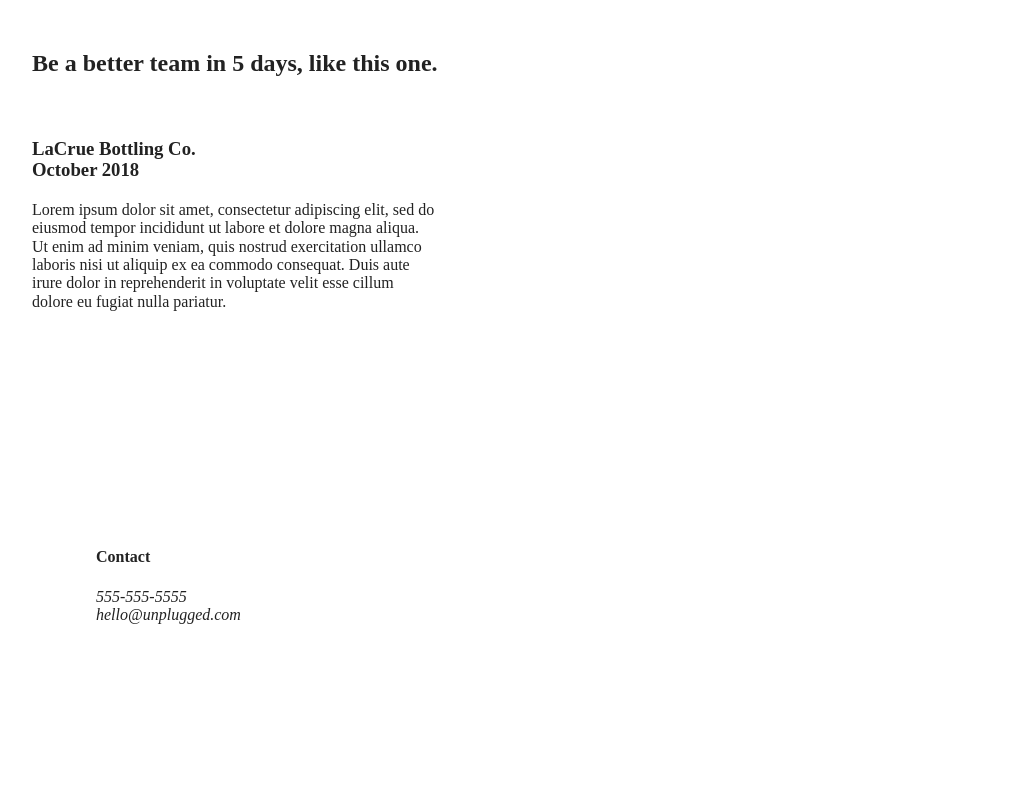
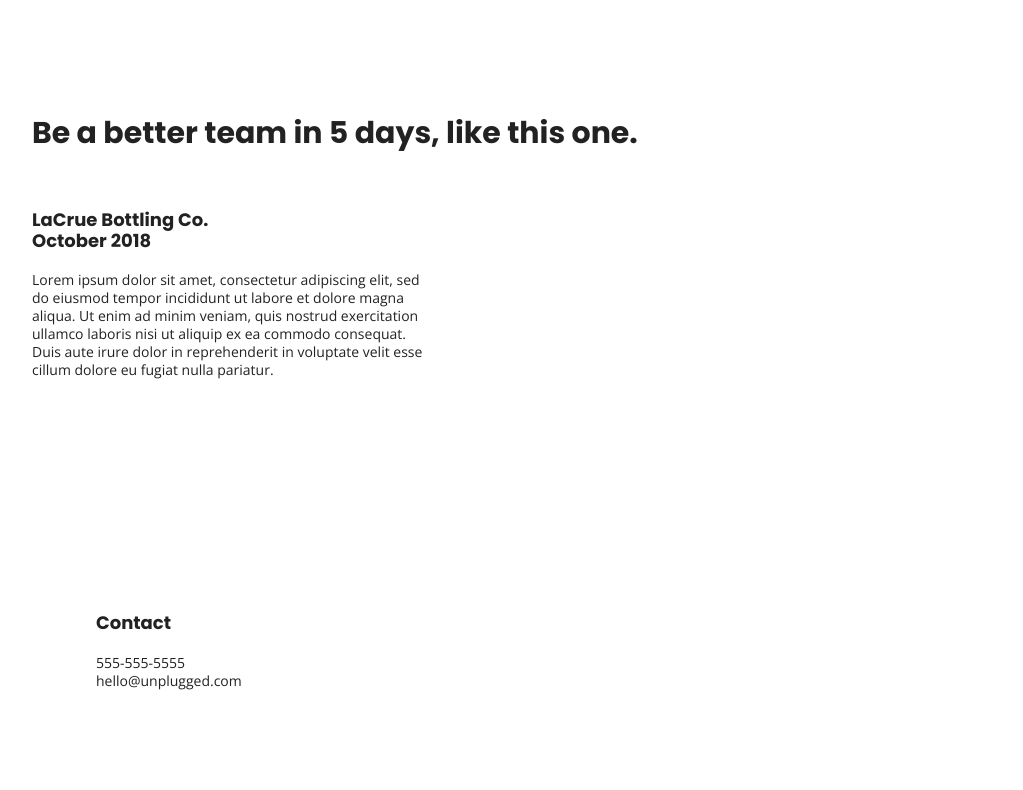
Before and after one commit to NicoleD1010/unplugged-retreat, a website built with Parcel: page index.html in a window 1280 px wide. Shown: the part 1253-2043 px from the top of the page, without its empty margins (128-1151 px from the left). Before the commit the page ends 1978 px from the top, so only its background shows below. Built offline with nearby package versions, Linux system fonts and the light colour scheme.

Commit message:
Added text styles

```diff
--- a/about/index.html
+++ b/about/index.html
@@ -11,6 +11,8 @@
   <meta property="og:type" content="">
   <meta property="og:url" content="">
   <meta property="og:image" content="">
+  <!-- Google Fonts -->
+<link href="https://fonts.googleapis.com/css?family=Open+Sans:400,700|Poppins:500,700" rel="stylesheet">
 
   <link rel="manifest" href="../site.webmanifest">
   <link rel="apple-touch-icon" href="../icon.png">
--- a/css/main.css
+++ b/css/main.css
@@ -86,6 +86,55 @@ textarea {
 /* ==========================================================================
    Author's custom styles
    ========================================================================== */
+
+/* General Styles */
+
+html {
+	font-size: 16px;
+}
+
+body {
+  font-size: 1em;
+  font-family: 'Open Sans', sans-serif;
+  text-align: left;
+}
+
+ul,
+ol {
+  list-style-type: none;
+}
+
+a {
+  color: #e2e3ed;
+  text-decoration: none;
+}
+
+h2 {
+  font-family: 'Poppins', sans-serif;
+  font-size: 1.875em;
+}
+
+h3,
+h4 {
+  font-family: 'Poppins', sans-serif;
+  margin: 20px 0;
+  font-size: 1.125em;
+}
+
+p {
+  font-size: .875em;
+  line-height: 1.285;
+}
+
+address {
+ font-style: normal;
+}
+
+.content-wrapper {
+  width: 90%;
+  margin: 50px 0;
+}
+
 /* ----------- Base Header - Footer Styles --------- */
 
 header,
--- a/index.html
+++ b/index.html
@@ -11,6 +11,8 @@
   <meta property="og:type" content="">
   <meta property="og:url" content="">
   <meta property="og:image" content="">
+  <!-- Google Fonts -->
+<link href="https://fonts.googleapis.com/css?family=Open+Sans:400,700|Poppins:500,700" rel="stylesheet">
 
   <link rel="manifest" href="site.webmanifest">
   <link rel="apple-touch-icon" href="icon.png">
```
Also changed, not shown: faq/index.html (+2 -0 lines), img/index.html (+2 -0 lines).
